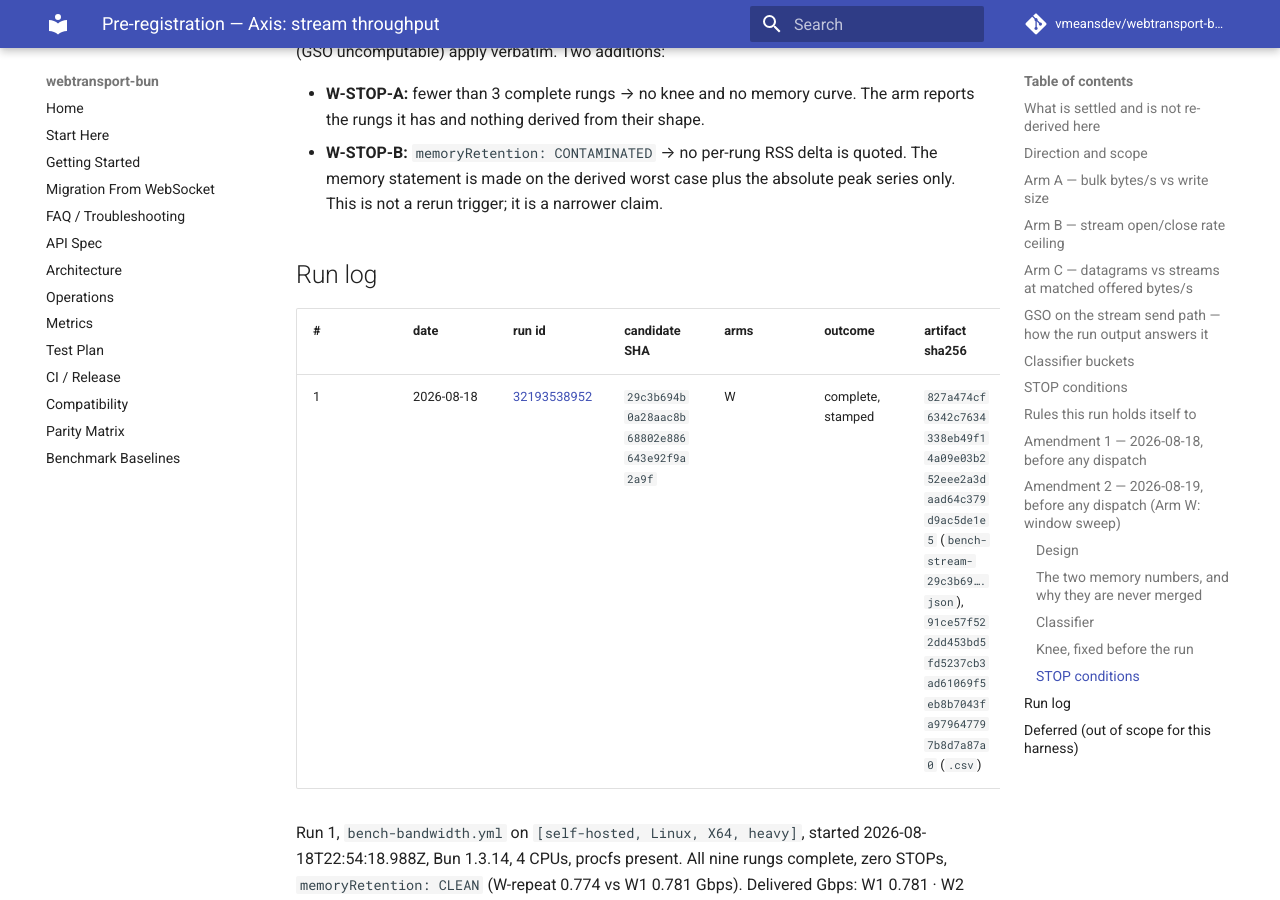
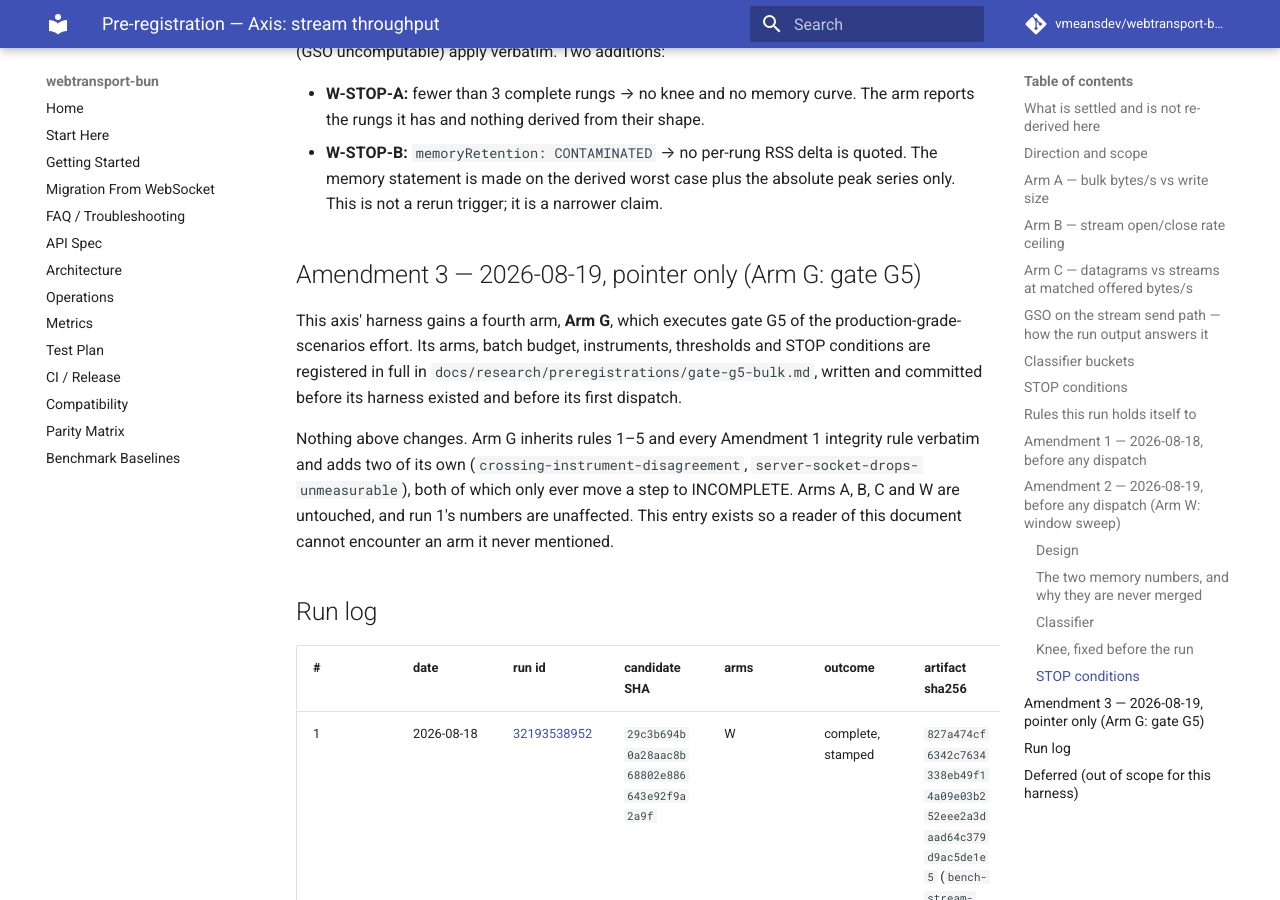
Before and after one commit to vmeansdev/webtransport-bun, an MkDocs documentation site: the page built from docs/research/preregistrations/stream-throughput.md, in a window 1280 px wide and 900 px high, scrolled down 10324 px. Built offline with MkDocs 1.6.1 and Material for MkDocs 9.7.7, drawn with Linux system fonts in a browser that asks for light colours; comment, search, counter and statistics services are not loaded.

Commit message:
Point the stream-throughput registration at gate G5's own, so a reader of the axis cannot meet an arm this document never mentioned.
Co-Authored-By: Claude Fable 5 <noreply@anthropic.com>
Claude-Session: https://claude.ai/code/session_01J6XgaCwKmiXs7S56nLNgbf

```diff
--- a/docs/research/preregistrations/stream-throughput.md
+++ b/docs/research/preregistrations/stream-throughput.md
@@ -378,6 +378,21 @@ Original STOP conditions 1 (generator saturation), 2 (host saturation), 3
   quoted. The memory statement is made on the derived worst case plus the
   absolute peak series only. This is not a rerun trigger; it is a narrower claim.
 
+## Amendment 3 — 2026-08-19, pointer only (Arm G: gate G5)
+
+This axis' harness gains a fourth arm, **Arm G**, which executes gate G5 of the
+production-grade-scenarios effort. Its arms, batch budget, instruments,
+thresholds and STOP conditions are registered in full in
+`docs/research/preregistrations/gate-g5-bulk.md`, written and committed before
+its harness existed and before its first dispatch.
+
+Nothing above changes. Arm G inherits rules 1–5 and every Amendment 1 integrity
+rule verbatim and adds two of its own
+(`crossing-instrument-disagreement`, `server-socket-drops-unmeasurable`), both
+of which only ever move a step to INCOMPLETE. Arms A, B, C and W are untouched,
+and run 1's numbers are unaffected. This entry exists so a reader of this
+document cannot encounter an arm it never mentioned.
+
 ## Run log
 
 | # | date | run id | candidate SHA | arms | outcome | artifact sha256 |
```
